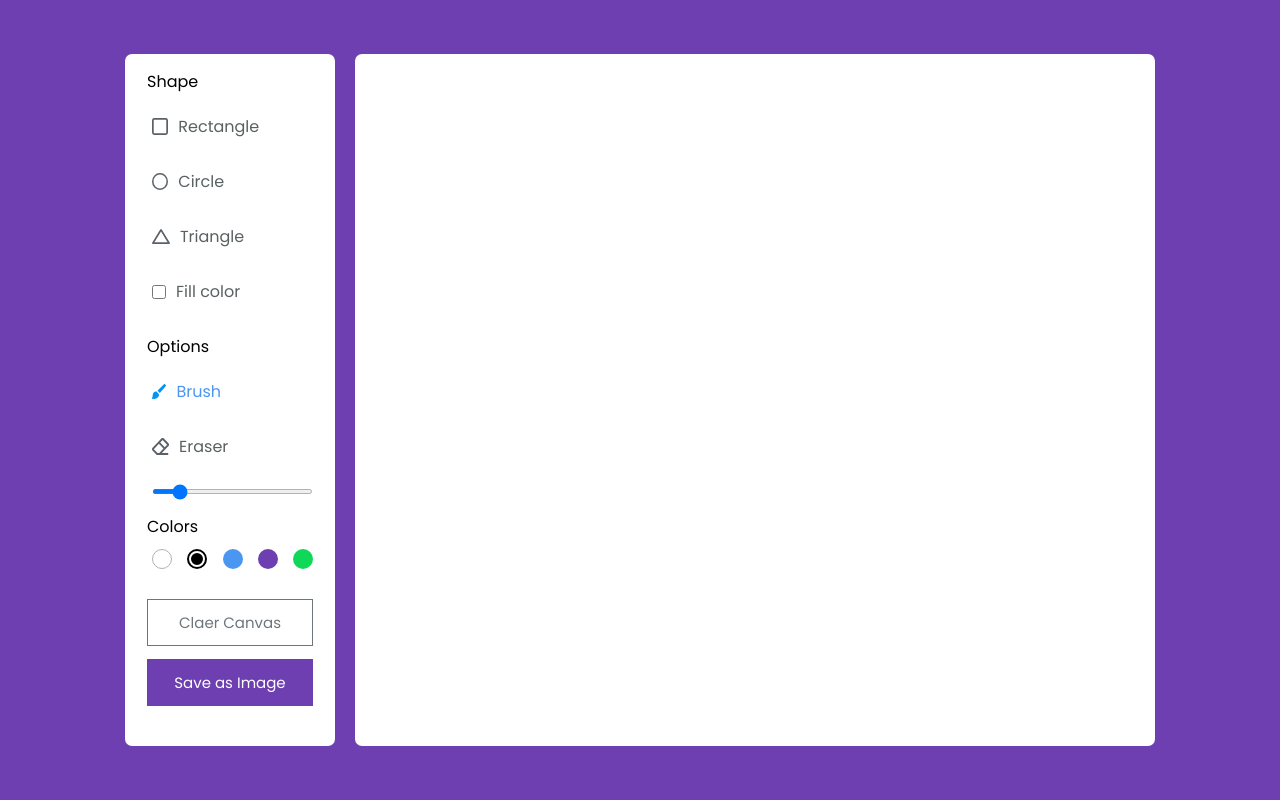
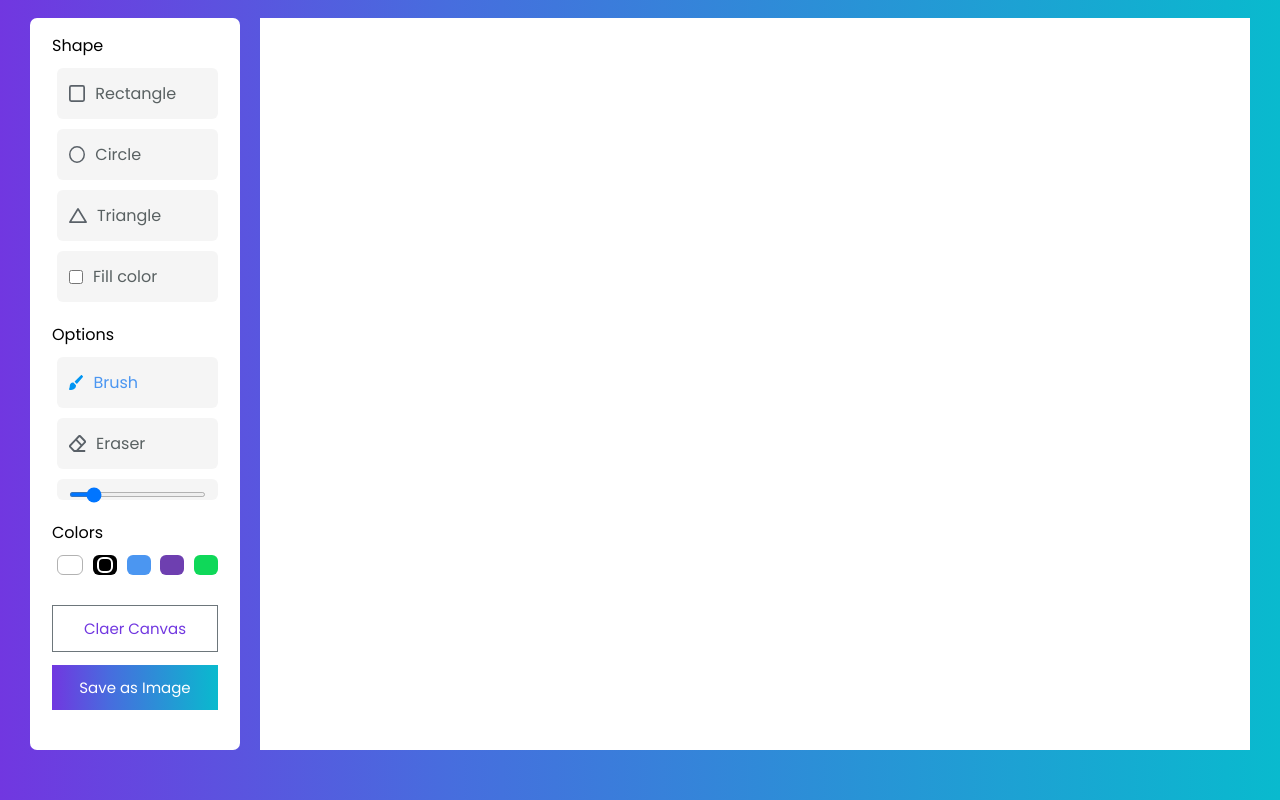
Before and after one commit to AbdurRahman-34/Drawing_App, a plain HTML site: page index.html in a window 1280 px wide. Drawn offline with nearby package versions, Linux system fonts and the light colour scheme.

Commit message:
js file upadte and css file

```diff
--- a/app.js
+++ b/app.js
@@ -3,18 +3,28 @@ toolsBtns = document.querySelectorAll(".tool"),
 fillColor = document.querySelector("#fill-color"),
 sizeSlider = document.querySelector("#size-slider"),
 colorBtns = document.querySelectorAll(".colors .option"),
+colorPicker = document.querySelector("#color-picker"),
+clearCanvas = document.querySelector(".clear-canvas"),
+saveImg = document.querySelector(".save-img"),
 ctx =  canvas.getContext("2d");
 
 // Global variable with default value
 let prevMouseX, prevMouseY, snapshot,
 isDrawing = false,
 selectedTool = "brush",
-brushWidth = 5;
+brushWidth = 5,
+selectedColor ="#000";
 
+const setCanvasBackground = () => {
+    ctx.fillStyle = "#fff";
+    ctx.fillRect(0, 0, canvas.width, canvas.height);
+    ctx.fillStyle = selectedColor;
+}
 
 window.addEventListener("load", () => {
     canvas.width = canvas.offsetWidth;
     canvas.height = canvas.offsetHeight;
+    setCanvasBackground();
 });
 
 
@@ -53,6 +63,8 @@ const startDraw = (e) => {
     prevMouseY = e.offsetY;
     ctx.beginPath(); // Creating a new path to draw
     ctx.lineWidth = brushWidth; //passing brushSize as line width
+    ctx.strokeStyle = selectedColor;
+    ctx.fillStyle = selectedColor;
     snapshot = ctx.getImageData(0, 0, canvas.width, canvas.height)
 }
 
@@ -60,7 +72,8 @@ const drawing = (e) => {
     if(!isDrawing) return;
     ctx.putImageData(snapshot, 0, 0);
 
-    if(selectedTool === "brush"){
+    if(selectedTool === "brush" || selectedTool === "eraser"){
+        ctx.strokeStyle =  selectedTool === "eraser" ? "#fff" : selectedColor;
         ctx.lineTo(e.offsetX, e.offsetY);
         ctx.stroke(); // drawing/ filling line with color
     }
@@ -91,9 +104,28 @@ colorBtns.forEach(btn => {
     btn.addEventListener("click", () => {
         document.querySelector(".options .selected").classList.remove("selected");
         btn.classList.add("selected");
-        console.log(window.getComputedStyle(btn).getPropertyValue());
+        selectedColor = window.getComputedStyle(btn).getPropertyValue("background-color");
 
     })
+    // Picker color :::
+    colorPicker.addEventListener("change", () => {
+        colorPicker.parentElement.style.background = colorPicker.value;
+        colorPicker.parentElement.click();
+    })
+})
+
+// Clear Canvas :::
+clearCanvas.addEventListener("click", () => {
+    ctx.clearRect(0, 0, canvas.width, canvas.height);
+    setCanvasBackground();
+})
+
+// Image Download Button
+saveImg.addEventListener("click", () => {
+    const link = document.createElement("a");
+    link.download = `${Date.now()}.jpg`;
+    link.href = canvas.toDataURL();
+    link.click();
 })
 
 canvas.addEventListener("mousedown", startDraw);
--- a/style.css
+++ b/style.css
@@ -10,15 +10,14 @@ body{
     display: flex;
     align-items: center;
     justify-content: center;
-    min-height: 100vh;
-    background-color: #6e3fb0;
+    background: linear-gradient(90deg, rgba(113,55,224,1) 0%, rgba(71,109,222,1) 35%, rgba(9,186,206,1) 100%);
 }
 .container{
     display: flex;
     width: 100%;
+    height: 100%;
     gap: 20px;
-    padding: 10px;
-    max-width: 1050px;
+    padding: 18px 30px;
 }
 .tools-board{
     width: 210px;
@@ -35,6 +34,9 @@ body{
     display: flex;
     align-items: center;
     margin-bottom: 10px;
+    background: whitesmoke;
+    padding: 3px 12px;
+    border-radius: 6px;
 }
 .option :where(span, label){
     color: #596162;
@@ -118,7 +120,7 @@ body{
     cursor: pointer;
 }
 .buttons .clear-canvas{
-    color: #6D767B;
+    color: #7137E0;
     border: 1px solid #6D767B;
     transition: all 0.3s ease;
 }
@@ -127,12 +129,9 @@ body{
     background-color:#6D767B;
 }
 .buttons  .save-img{
-    background-color: #6e3fb0;
-    border: 1px solid #6e3fb0;
+    background: linear-gradient(90deg, rgba(113,55,224,1) 0%, rgba(71,109,222,1) 35%, rgba(9,186,206,1) 100%);
+
 }
-
-
-
 
 section{
     background-color: #fff;
```
